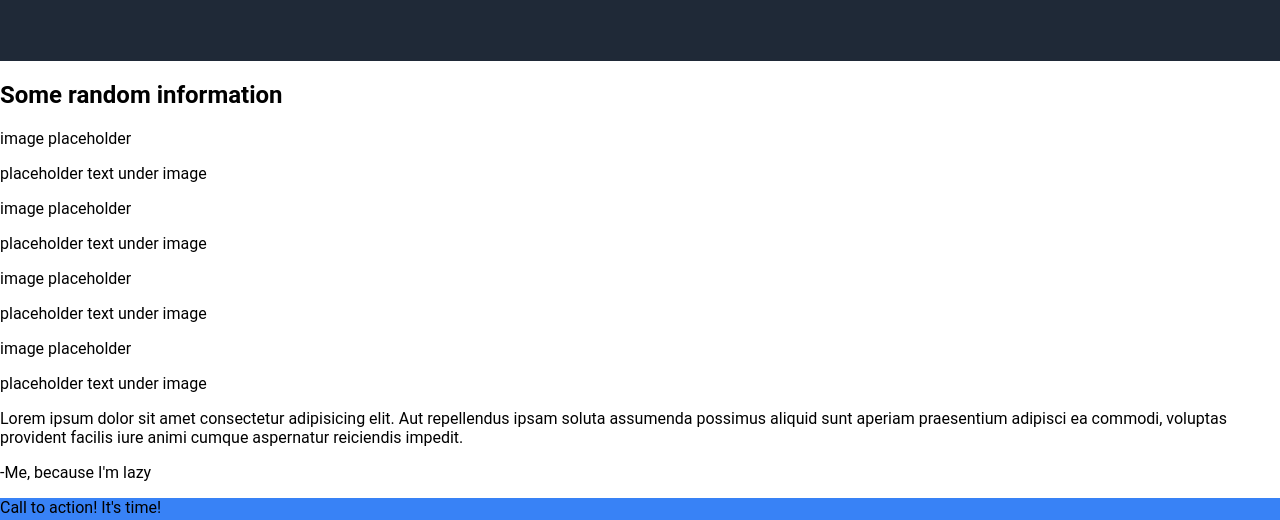
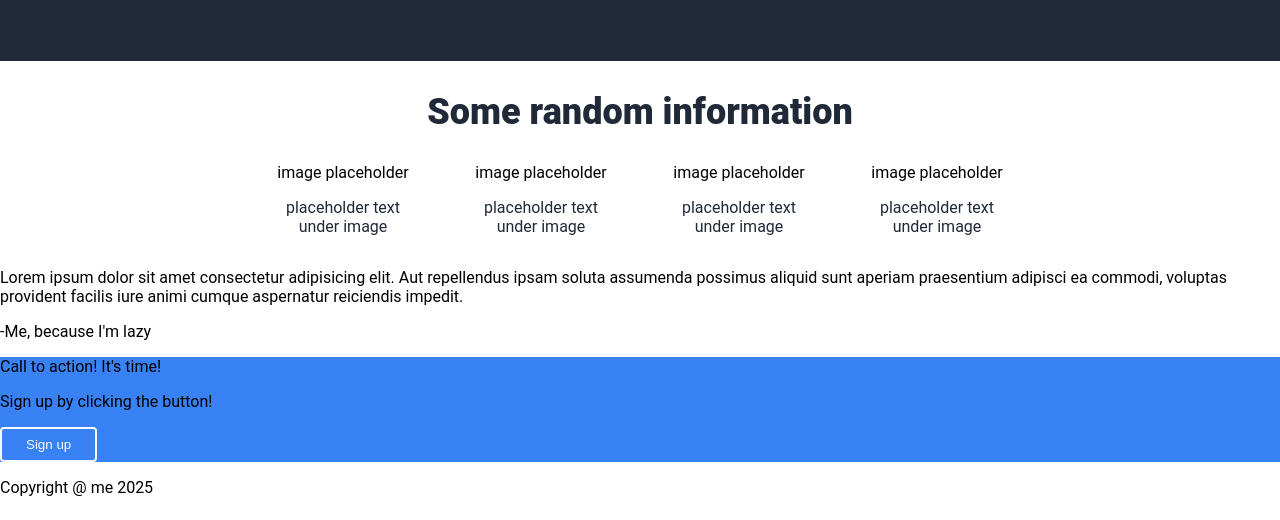
Before and after one commit to nickfrn/landing-page, a plain HTML site: page index.html in a window 1280 px wide. Shown: the part 300-820 px from the top of the page. Drawn offline with Linux system fonts and the light colour scheme.

Commit message:
Add styling to info section

```diff
--- a/style.css
+++ b/style.css
@@ -78,7 +78,42 @@ li > a {
 #hero-btn {
     border: none;
     margin-top: auto;
-    align-self: flex-start;
+    align-self: flex-start; /* prevent button from stretching across container */
+}
+
+.information {
+    display: flex;
+    flex-direction: column;
+    align-items: center;
+}
+
+.information > h2 {
+    font-size: 36px;
+    font-weight: 900;
+    color: #1f2937;
+}
+
+.info-cards {
+    display: flex;
+    gap: 48px;
+}
+
+.card {
+    width: 150px;
+    display: flex;
+    flex-direction: column;
+    align-items: center;
+}
+
+.card > p {
+    color: #1f2937;
+    text-align: center;
+}
+
+.info-img {
+    width: 150px;
+    height: 150px;
+    object-fit: cover;
 }
 
 .call {
```
